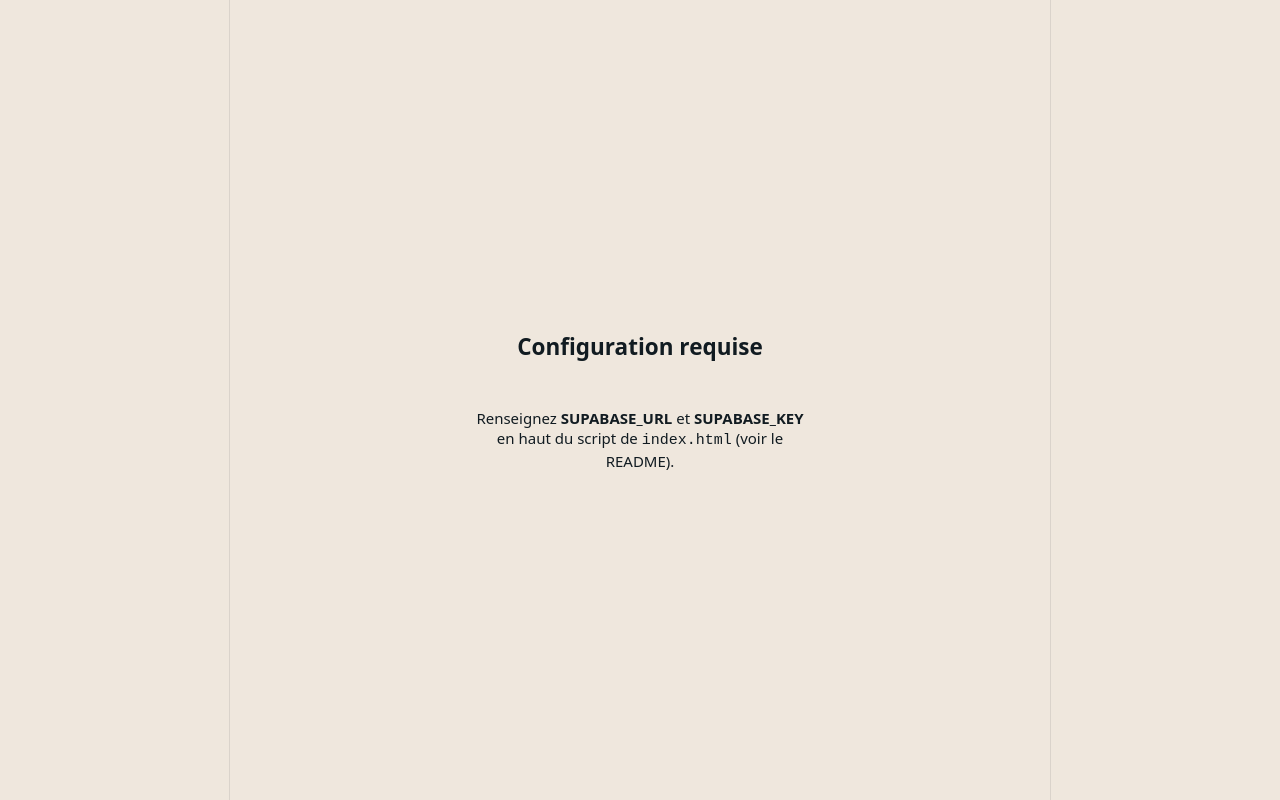
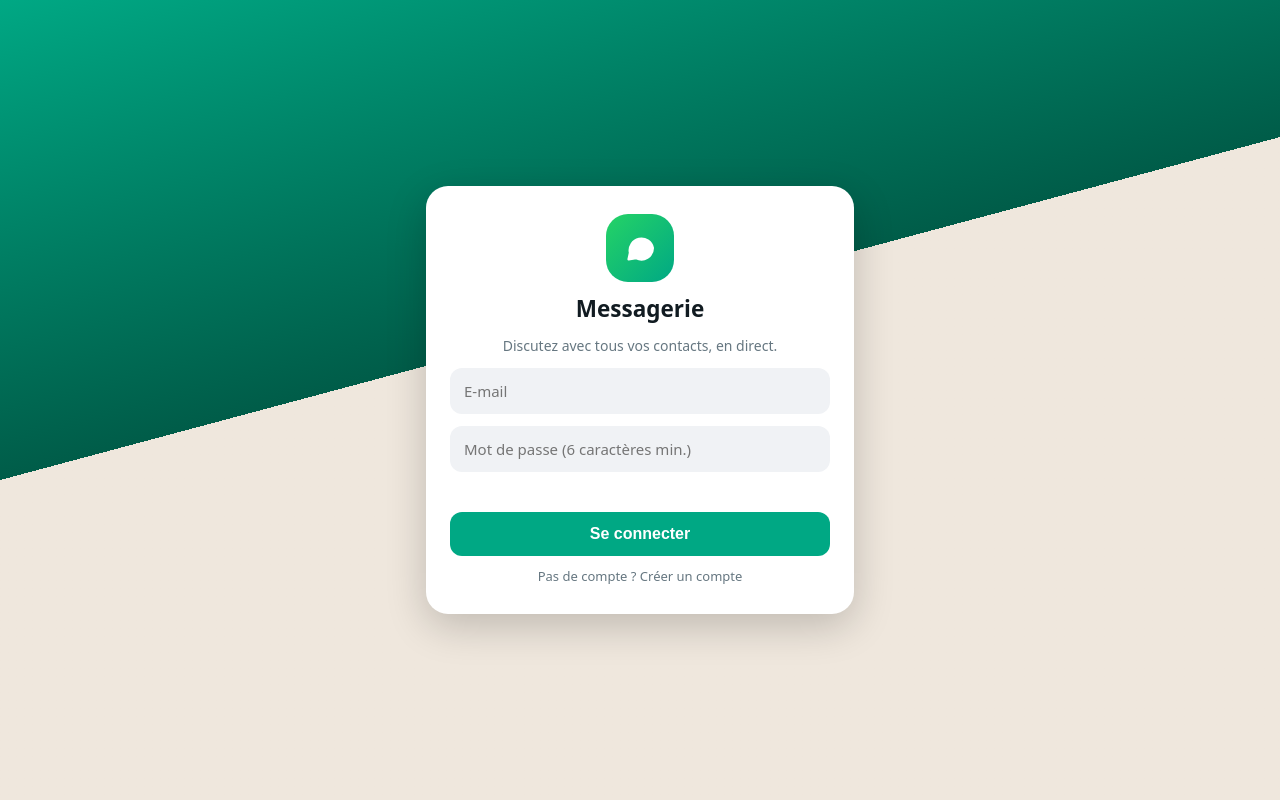
Before and after one commit to T-maker837/TristanWatsApp, a plain HTML site: page index.html in a window 1280 px wide. Drawn offline with nearby package versions, Linux system fonts and the light colour scheme.

Commit message:
Update Supabase credentials in index.html
Updated Supabase URL and key in index.html.

```diff
--- a/index.html
+++ b/index.html
@@ -222,8 +222,8 @@
 <div class="bar hide" id="bar"><input type="file" id="file" class="hide"><div class="comp"><button class="ibtn" id="clip" aria-label="Joindre un fichier"></button><textarea id="in" rows="1" placeholder="Écrire un message"></textarea></div><button class="send" id="go" aria-label="Envoyer"></button></div>
 <script src="https://cdn.jsdelivr.net/npm/@supabase/supabase-js@2.45.4/dist/umd/supabase.min.js"></script>
 <script>
-const SUPABASE_URL='COLLEZ_ICI_VOTRE_URL';
-const SUPABASE_KEY='COLLEZ_ICI_VOTRE_CLE_ANON';
+const SUPABASE_URL='https://qnvcwkhooozsebrwzclj.supabase.co';
+const SUPABASE_KEY='sb_publishable_rTLFlgvuCXetFJ0rmR9nUA_vGrlU7ZB';
 
 const $=i=>document.getElementById(i);
 function fatal(msg){['auth','head','list','bar'].forEach(i=>$(i).classList.add('hide'));$('fmsg').textContent=msg;$('fatal').classList.remove('hide')}
```
